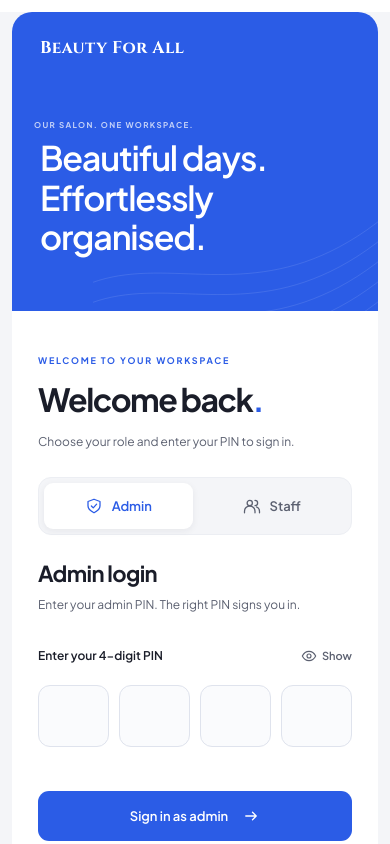
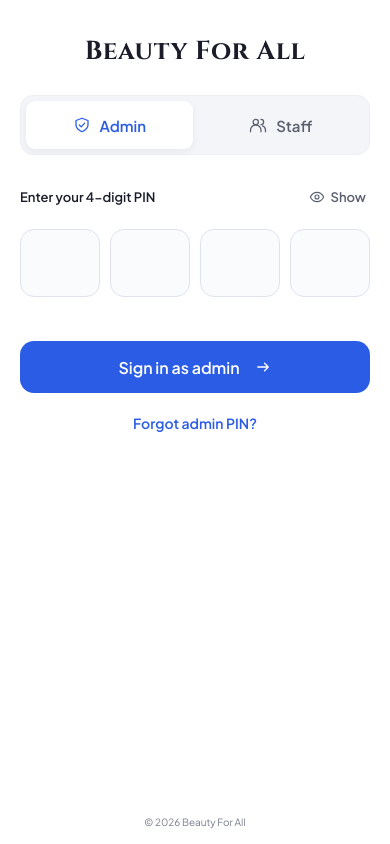
Before and after one commit to marvin2013charlie-sys/beauty-for-all-check, a website: page public/index.html in a window 390 px wide. Shown: the top 844 px of the page. Drawn offline with Linux system fonts and the light colour scheme.

Commit message:
Hide the blue panel on the phone sign-in.
A phone shows the salon name and the PIN. A wide desk keeps the blue panel.

```diff
--- a/public/index.html
+++ b/public/index.html
@@ -13,7 +13,7 @@
   <link rel="stylesheet" href="/styles.css">
   <script src="/app.js" defer></script>
 </head>
-<body class="login-page">
+<body class="login-page signin">
   <a class="skip-link" href="#main">Skip to sign in</a>
   <main id="main" class="login-layout">
     <aside class="brand-panel" aria-label="Beauty For All">
@@ -22,7 +22,7 @@
       </a>
       <div class="brand-message">
         <span class="eyebrow">OUR SALON. ONE WORKSPACE.</span>
-        <h2>Beautiful days.<br>Effortlessly<br> organised.</h2>
+        <h2>Beautiful days.<br>Effortlessly<br>organised.</h2>
         <p>A little less admin.<br>A little more time for what you love.</p>
       </div>
       <svg class="brand-lines" viewBox="0 0 640 700" fill="none" aria-hidden="true"><path d="M-180 650C80 230 290 760 710 140M-180 685C80 265 290 795 710 175M-180 720C80 300 290 830 710 210M-180 755C80 335 290 865 710 245M-180 790C80 370 290 900 710 280"/></svg>
--- a/public/styles.css
+++ b/public/styles.css
@@ -9,7 +9,7 @@ dialog{width:calc(100% - 32px);max-width:440px;border:1px solid var(--line);bord
 .login-layout{display:grid;grid-template-columns:44% 56%;margin:20px;min-height:calc(100svh - 40px);background:white;border-radius:24px;overflow:hidden}
 .brand-panel{position:relative;isolation:isolate;overflow:hidden;display:flex;flex-direction:column;padding:42px;background:var(--blue);color:white;min-height:760px}
 .brand-panel .brand{align-self:flex-start}.brand-panel .brand-mark{background:white;color:var(--blue)}.brand-panel .brand-tagline{color:#FFFFFFB8}.brand-panel .brand-name{font-size:22px}
-.brand-message{position:relative;z-index:1;margin:auto 0;padding:105px 0 110px}.brand-message .eyebrow{color:#FFFFFFB8;font-size:10px;letter-spacing:.17em;position:relative;top:12px;left:-10px}.brand-message h2{font-size:clamp(38px,3.7vw,58px);line-height:1.16;font-weight:600;letter-spacing:-2px;margin:24px 0}.brand-message p{font-size:14px;line-height:1.9;color:#FFFFFFCF;margin:0}
+.brand-message{position:absolute;z-index:1;left:0;right:0;bottom:0;margin:0;padding:0 36px 0 0}.brand-message .eyebrow{color:#FFFFFFB8;font-size:10px;letter-spacing:.17em;position:relative;top:0;left:0}.brand-message h2{font-size:clamp(38px,3.7vw,58px);line-height:1.16;font-weight:600;letter-spacing:-2px;margin:14px 0 10px}.brand-message p{font-size:14px;line-height:1.35;color:#FFFFFFCF;margin:0}
 .brand-lines{position:absolute;z-index:-1;width:130%;height:75%;left:-15%;bottom:-5%;stroke:#FFFFFF30;stroke-width:1;pointer-events:none}
 .brand-panel-footer{font-size:11px;letter-spacing:.02em;color:#FFFFFFBD;position:relative}
 .sign-in-panel{position:relative;display:flex;align-items:center;justify-content:center;padding:65px 48px 85px}.login-footer{position:absolute;bottom:26px;font-size:10px;color:#777D8C}
@@ -18,3 +18,36 @@ dialog{width:calc(100% - 32px);max-width:440px;border:1px solid var(--line);bord
 @media(max-width:720px){.login-layout{display:block;margin:12px;border-radius:20px}.brand-panel{min-height:0;padding:26px 28px}.brand-message{margin:0;padding:47px 0 16px}.brand-message h2{font-size:34px;letter-spacing:-1.2px;margin:12px 0}.brand-message h2 br:last-child{display:none}.brand-message p,.brand-panel-footer{display:none}.brand-lines{width:100%;height:180%;left:22%;bottom:-55%}.brand-message .eyebrow{font-size:8px;top:6px;left:-6px}.sign-in-panel{padding:36px 26px 66px}.intro h1{font-size:32px}.intro{margin-bottom:24px}.login-card{padding-top:25px}.pin-group{gap:10px}.pin-input{height:62px}.login-support{margin-top:17px}.login-footer{bottom:22px}.site-header{padding:0 24px}.brand-name{font-size:17px}.brand-tagline{font-size:8px}.portal-content{padding:28px 20px}.portal-content h1{font-size:28px}.preview-banner{align-items:flex-start}}
 @media(prefers-reduced-motion:reduce){*,*:before,*:after{animation:none!important;transition:none!important;scroll-behavior:auto!important}}
 .forgot-row{margin:14px 0 0;text-align:center;font-size:12px;line-height:1.5;color:var(--muted)}.forgot-link{color:var(--blue);font-weight:600}.forgot-link:hover{text-decoration:underline}.form-message.ok{color:#1d7a3a}.form-message.pending{color:#8a5a00}.recover-form{display:grid;gap:14px;margin-top:8px}.recover-form label{display:grid;gap:6px;font-size:12px;font-weight:600;text-align:left}.recover-form input{height:48px;border:1.5px solid #DFE3ED;border-radius:12px;padding:0 14px;background:#FAFBFD;color:#1A1D29}.recover-form input:focus{outline:none;border-color:var(--blue);background:white;box-shadow:0 0 0 3px #2B5CE616}
+
+/* Phone sign-in, including a phone turned sideways. A wide desk keeps the blue panel. */
+@media(max-width:960px){
+  .login-page{background:#fff}
+  .login-page .login-layout{display:flex;flex-direction:column;margin:0;min-height:100svh;border-radius:0;overflow:visible;background:#fff}
+  .login-page .brand-panel{min-height:0;flex:0 0 auto;flex-direction:row;align-items:center;padding:calc(12px + env(safe-area-inset-top)) 20px 14px}
+  .login-page .brand-panel .brand{align-self:center}
+  .login-page .brand-panel .brand-name{font-size:20px;color:#fff}
+  .login-page .brand-message,.login-page .brand-lines,.login-page .brand-panel-footer{display:none}
+  .login-page .sign-in-panel{flex:1 1 auto;display:flex;flex-direction:column;align-items:stretch;justify-content:flex-start;padding:22px 20px calc(16px + env(safe-area-inset-bottom));width:100%}
+  .login-page .login-content{max-width:none}
+  .login-page .intro{margin-bottom:16px}
+  .login-page .intro h1{font-size:30px;letter-spacing:-.8px;margin:8px 0 0}
+  .login-page .role-selector{margin-top:2px}
+  .login-page .role-selector button{min-height:48px;font-size:15px}
+  .login-page .login-card{padding-top:18px}
+  .login-page .login-card form{margin-top:16px}
+  .login-page .pin-label-row{font-size:13px;margin-bottom:10px}
+  .login-page .reveal-button{min-height:44px;min-width:72px;font-size:13px;padding:10px 4px 10px 12px}
+  .login-page .pin-group{gap:10px}
+  .login-page .pin-input{height:68px;border-radius:14px;font-size:28px}
+  .login-page .sign-in-button{height:52px;border-radius:14px;font-size:16px}
+  .login-page .forgot-row{margin-top:8px;font-size:14px}
+  .login-page .forgot-link{display:inline-flex;align-items:center;justify-content:center;min-height:44px;padding:8px 12px}
+  .login-page .login-footer{position:static;margin-top:auto;padding-top:18px;width:100%;text-align:center}
+  .login-page.signin .brand-panel{background:transparent;color:#1A1D29;justify-content:center;padding:calc(36px + env(safe-area-inset-top)) 20px 4px;overflow:visible}
+  .login-page.signin .brand-panel .brand{align-self:center;margin-inline:auto}
+  .login-page.signin .brand-panel .brand-name{color:#1A1D29;font-size:26px}
+  .login-page.signin .intro,.login-page.signin .card-description,.login-page.signin .card-footer{display:none}
+  .login-page.signin .login-card{padding-top:4px}
+  .login-page.signin .login-card h2{position:absolute;width:1px;height:1px;margin:-1px;padding:0;overflow:hidden;clip:rect(0 0 0 0);white-space:nowrap}
+  .login-page .recover-form input{height:52px;font-size:16px}
+}
```
Also changed, not shown: public/recover.html (+1 -1 lines).
